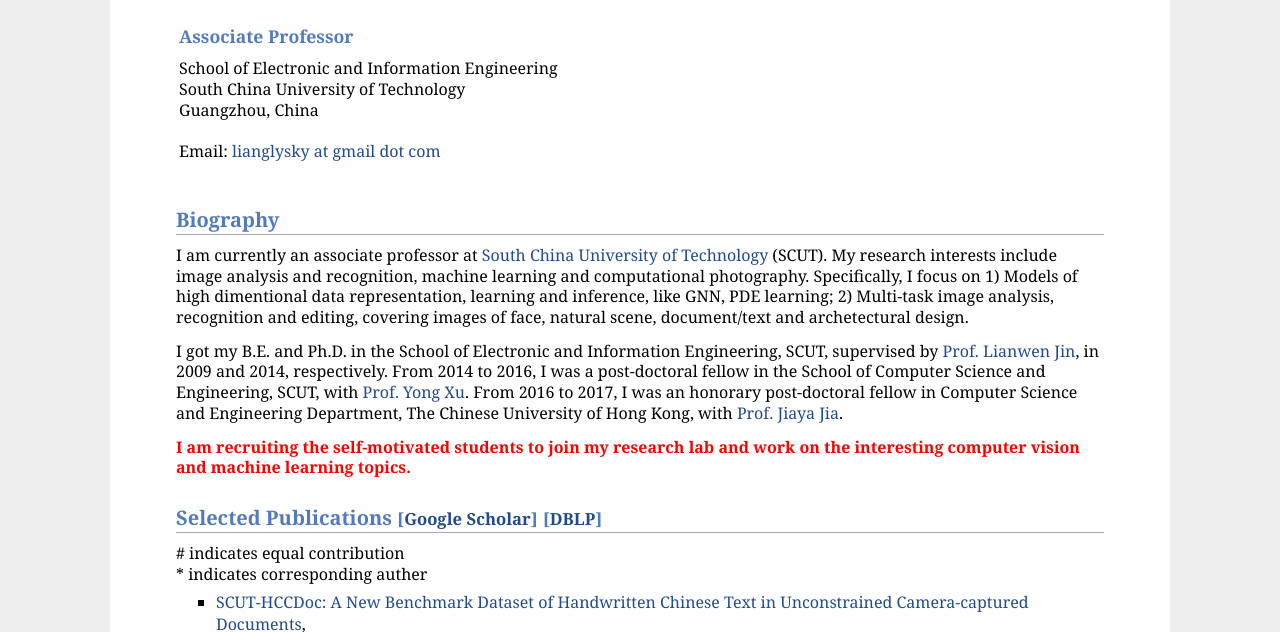
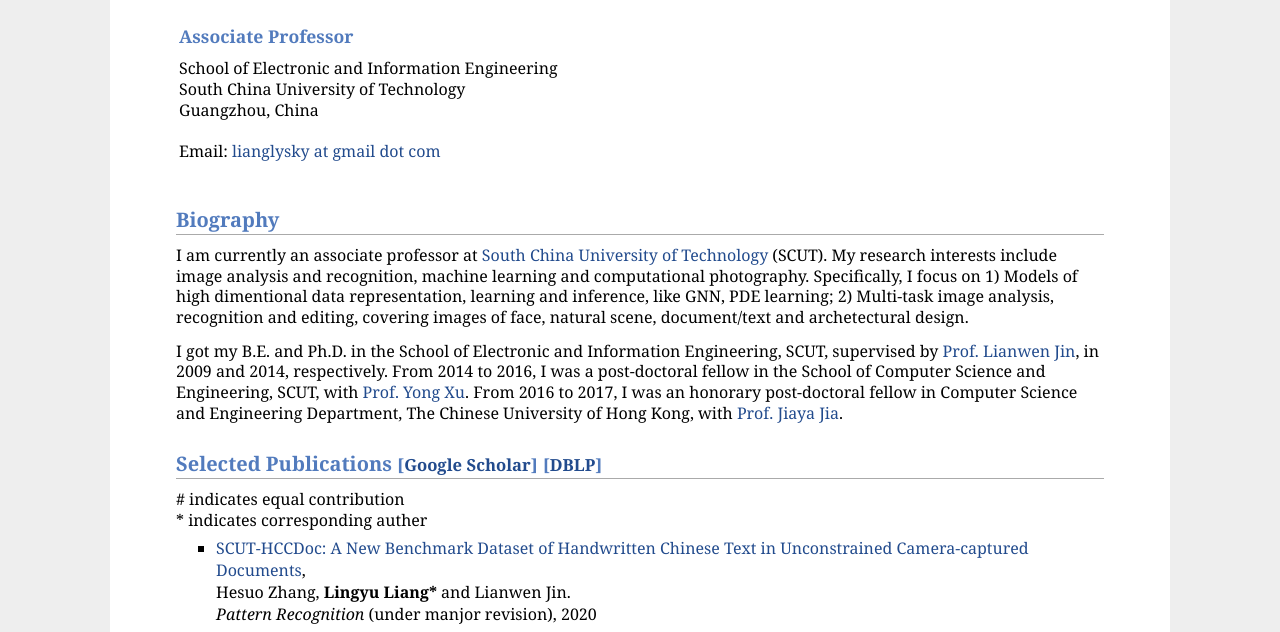
Before and after one commit to lianglysky/LY-Liang, a plain HTML site: page index.html in a window 1280 px wide. Shown: the part 134-766 px from the top of the page. Drawn offline with Linux system fonts and the light colour scheme.

Commit message:
Update index.html

```diff
--- a/index.html
+++ b/index.html
@@ -55,8 +55,6 @@
 <p>
 	I got my B.E. and Ph.D. in the School of Electronic and Information Engineering, SCUT, supervised by <a href="https://scholar.google.com/citations?user=WMUStEUAAAAJ&hl=en">Prof. Lianwen Jin</a>, in 2009 and 2014, respectively. From 2014 to 2016, I was a post-doctoral fellow in the School of Computer Science and Engineering, SCUT, with <a href="https://scholar.google.com/citations?user=1hx5iwEAAAAJ&hl=en">Prof. Yong Xu</a>. From 2016 to 2017, I was an honorary post-doctoral fellow in Computer Science and Engineering Department, The Chinese University of Hong Kong, with <a href="http://jiaya.me/">Prof. Jiaya Jia</a>.
 </p>
-
-<p><strong><font color="#FF0000">I am recruiting the self-motivated students to join my research lab and work on the interesting computer vision and machine learning topics.</font></strong></p>
 
 
 <h2>Selected Publications
```
